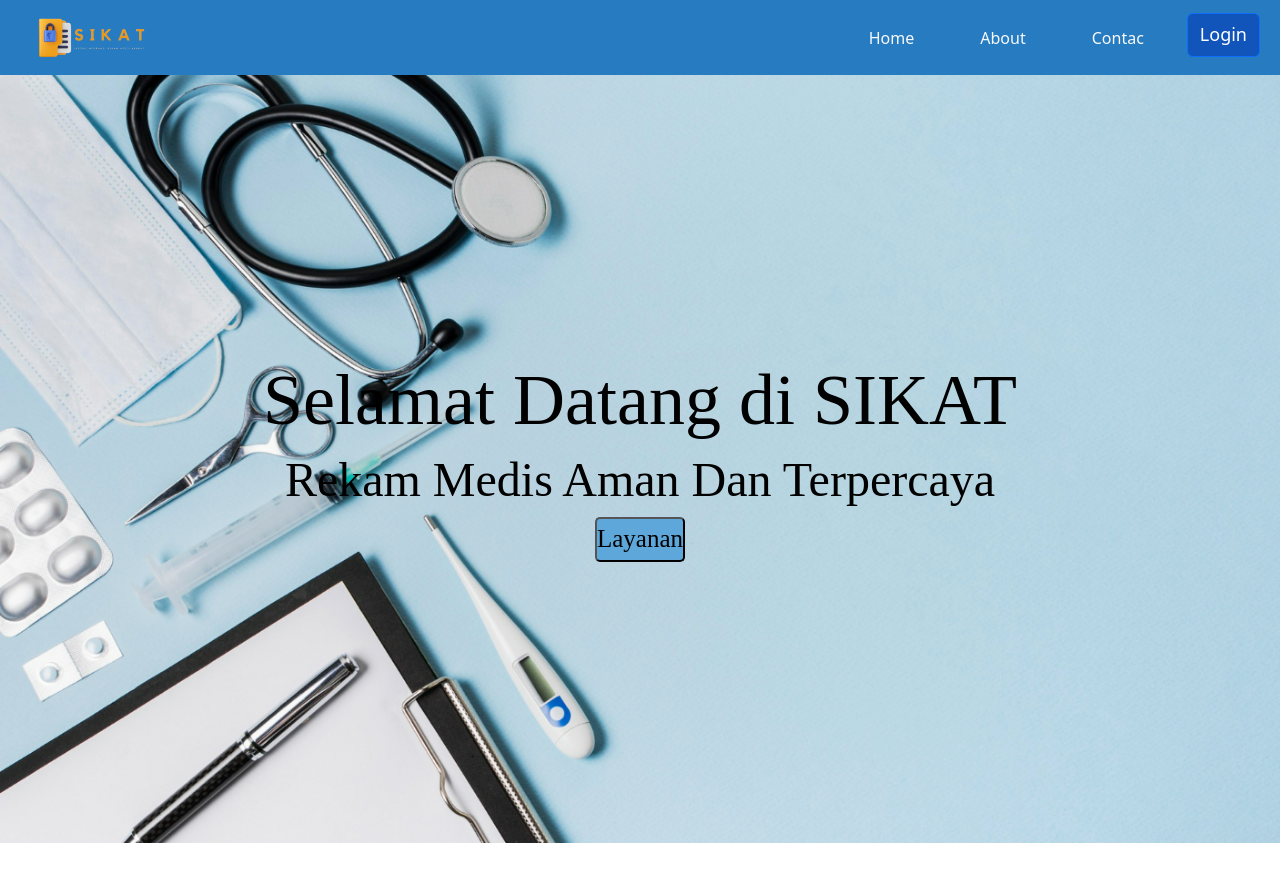
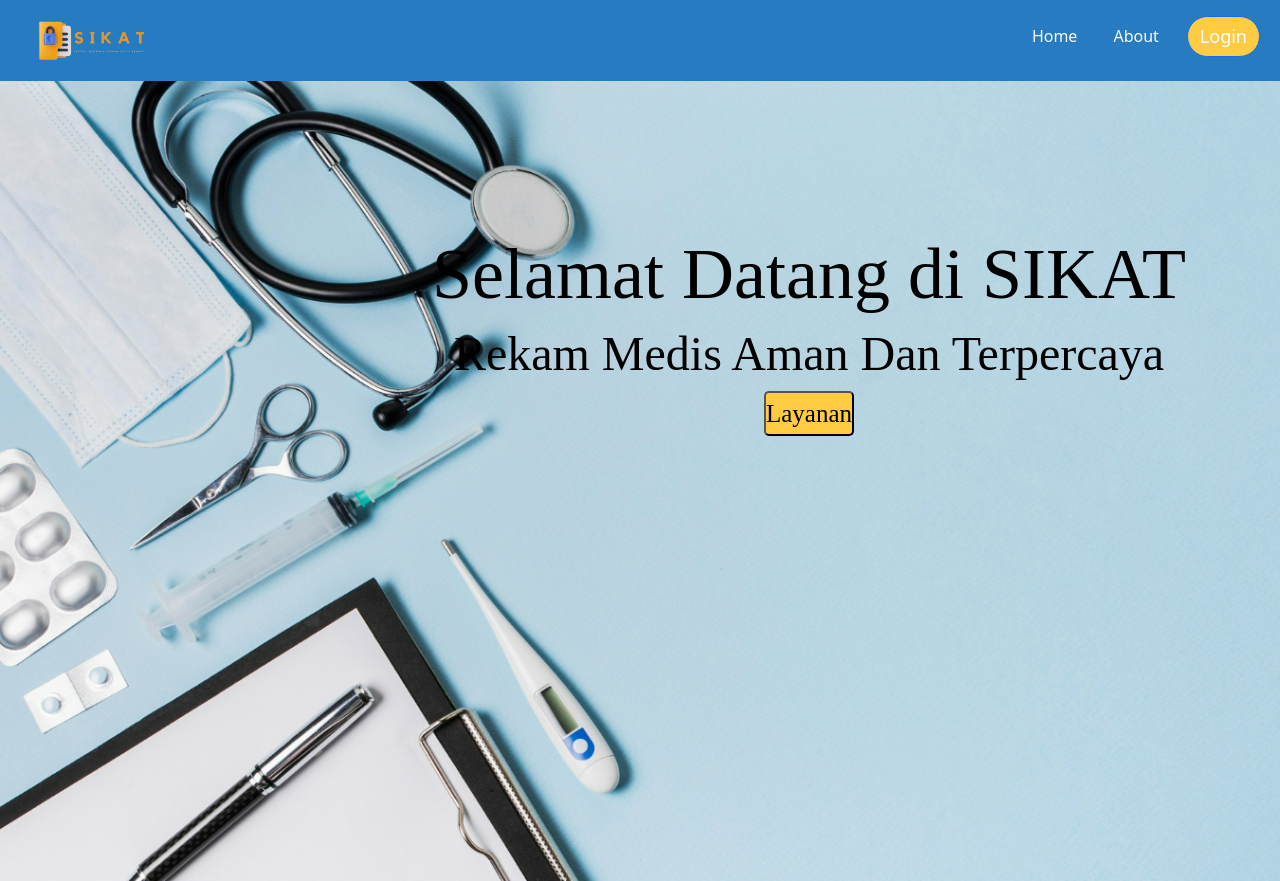
Before and after one commit to Tech-4-Impact-BE-21/Project1-B21, a plain HTML site: page home.html in a window 1280 px wide. Shown: the top 881 px of the page. Drawn offline with Linux system fonts and the light colour scheme.

Commit message:
Membenarkan home page

```diff
--- a/home.css
+++ b/home.css
@@ -1,12 +1,6 @@
 * {
     margin: 0;
     padding: 0;
-}
-
-.navbar-expand-lg{
-    background-color:#277BC0;
-    width: 100%;
-    height: 75px;
 }
 
 .logo {
@@ -16,16 +10,12 @@
     margin-right: 20px;
 }
 
-.nav-item{
-    padding: 15px;
-}
-
 .btn{
     font-size: 18px
 }
 
 .button{
-    background-color:#5DA7DB;
+    background-color:#FFCB42;
     border-radius: 5px;
     font-size: 20px;
 }
@@ -33,8 +23,10 @@
 .banner{
     background-image: url('./image/health-still-life-with-copy-space.jpg');
     background-size: cover;
-    padding-top:22%;
-    padding-bottom: 22%;
+    height: 100vh;
+    padding-top:150px;
+    padding-left: 350px;
+    padding-bottom: 100px;
     color:#000;
     font-family:serif;
 }
@@ -66,5 +58,6 @@ h1{
 }
 
 .btn{
-    background-color:#1155bb;
+    background-color:#FFCB42;
+    border-radius: 25px;
 }
--- a/home.html
+++ b/home.html
@@ -15,30 +15,27 @@
 <body>
     <header>
         <nav class="navbar navbar-expand-lg"style="background-color: #277BC0;">
-            <div class="container-fluid">
-            <img src="./image/Logoo.png" class="logo" alt="Bootstrap" width="120" height="50">
+          <div class="container-fluid">
+            <img src="./asset/logoSikat-removebg-preview.png" class="logo" alt="Bootstrap" width="120" height="50">
             <button class="navbar-toggler" type="button" data-bs-toggle="collapse" data-bs-target="#navbarSupportedContent" aria-controls="navbarSupportedContent" aria-expanded="false" aria-label="Toggle navigation">
-                <span class="navbar-toggler-icon"></span>
+              <span class="navbar-toggler-icon"></span>
             </button>
             <div class="collapse navbar-collapse Kumenu" id="navbarSupportedContent">
-            <ul class="navbar-nav ms-auto mb-2 mb-lg-0">
+              <ul class="navbar-nav ms-auto mb-2 mb-lg-0">
                 <li class="nav-item">
-                    <a class="nav-link active text-light listMenu" aria-current="page" href="#">Home</a>
+                  <a class="nav-link active mt-2 text-light listMenu" aria-current="page" href="./index.html">Home</a>
                 </li>
                 <li class="nav-item">
-                    <a class="nav-link active text-light listMenu" aria-current="page" href="#">About</a>
-                </li>
-                <li class="nav-item">
-                    <a class="nav-link active text-light listMenu" aria-current="page" href="#">Contac</a>
+                  <a class="nav-link active mt-2 text-light listMenu" aria-current="page" href="./about.html">About</a>
                 </li>
                 <i class="d-grid gap-2 d-md-3 mb-3 justify-content-md-end">
                     <a href=" "></a>
                     <button class="btn btn-primary me-md-2" type="button">Login</button>
                 </i>
             </div>
-        </div>
+          </div>
         </nav>
-    </header>
+      </header>
 
     <div class="container-fluid banner mb-5">
         <div class="container text-center">
```
